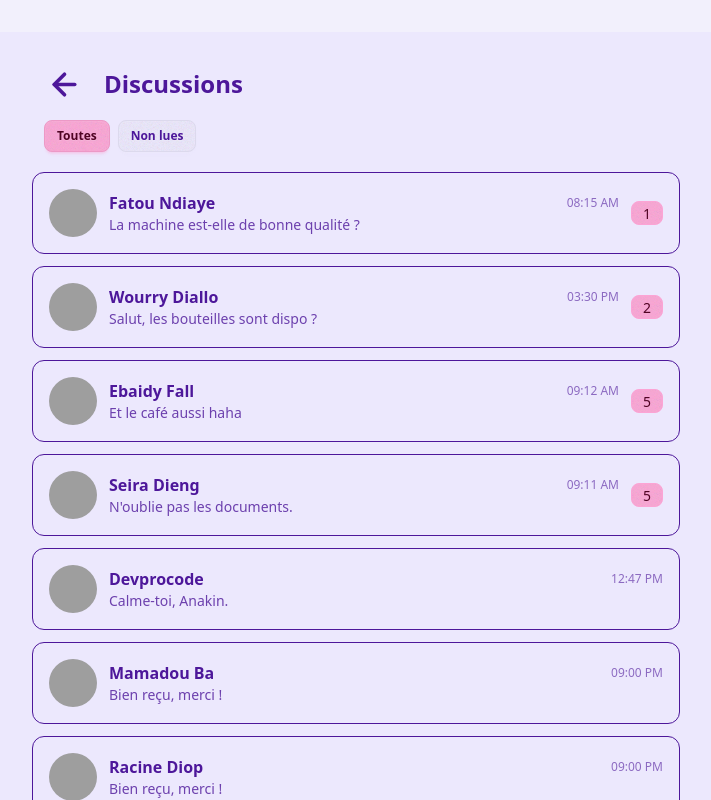
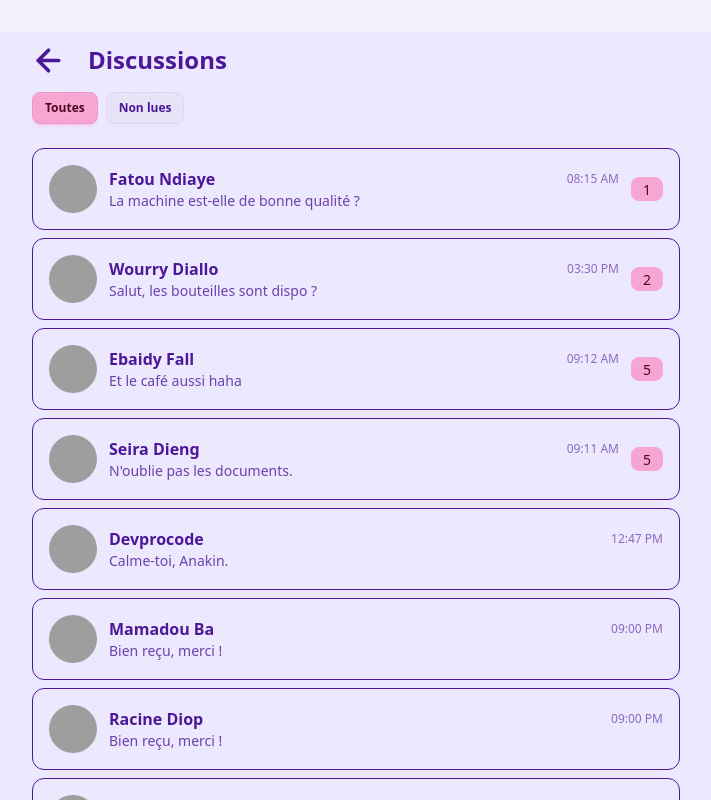
Before and after one commit to tugnodev/cc-frontend, a SvelteKit app: page /chat in a window 1280 px wide. Shown: the whole page, without its empty margins (284-995 px from the left). Built offline with nearby package versions, Linux system fonts and the light colour scheme; grey boxes are pictures that could not be loaded.

Commit message:
modification des pages chat

```diff
--- a/src/routes/chat/+page.svelte
+++ b/src/routes/chat/+page.svelte
@@ -20,20 +20,21 @@
     );
 </script>
 
-<div class="w-full flex flex-col px-3 max-w-2xl mx-auto">
-    <div class="mt-5 flex flex-col gap-1">
-        <div class="flex gap-5 p-3 items-center">
+<div class="flex flex-col h-full max-w-2xl mx-auto">
+    <div class="mt-0 flex flex-col gap-1">
+        <div class="flex gap-5 p-2 items-center">
             <button class="btn btn-ghost btn-circle" onclick={() => goto('/market/profile')}>
                 <ArrowLeft size={35} strokeWidth={2.5} />
             </button>
             <h1 class="text-2xl font-bold">Discussions</h1>
         </div>
 
-        <div class="flex gap-2 mb-4 px-3">
+        <div class="flex gap-2 mb-3 px-3">
             <button class="btn btn-sm {filter === 'all' ? 'btn-primary' : ''}" onclick={() => filter = "all"}>Toutes</button>
             <button class="btn btn-sm {filter === 'unread' ? 'btn-primary' : ''}" onclick={() => filter = "unread"}>Non lues</button>
         </div>
-
+    </div>
+    <div class="flex-1 overflow-y-auto no-scrollbar pb-20 p-3">
         {#each filteredDiscussions as d (d.id)}
             <a
                 href="/chat/{d.id}"
--- a/src/routes/chat/[slug]/+page.svelte
+++ b/src/routes/chat/[slug]/+page.svelte
@@ -30,7 +30,7 @@
 </script>
 
 {#if currentDiscussion}
-    <div class="flex flex-col h-screen max-w-2xl mx-auto">
+    <div class="flex flex-col h-full max-w-2xl mx-auto">
         <div class="flex items-center gap-4 p-4 bg-base-300/60 sticky top-0 z-10">
             <a href="/chat" class="btn btn-ghost btn-circle">
                 <ArrowLeft size={30} strokeWidth={2.5} />
@@ -43,7 +43,7 @@
             <h2 class="font-bold text-lg">{currentDiscussion.sender}</h2>
         </div>
 
-        <div class="flex-1 overflow-y-auto p-4 space-y-4 no-scrollbar">
+        <div class="flex-2 overflow-y-auto p-4 space-y-4 no-scrollbar">
             {#each currentDiscussion.messages as msg}
                 <div class="chat {msg.sender === 'me' ? 'chat-end' : 'chat-start'}">
                     <div class="chat-image avatar">
@@ -61,10 +61,10 @@
             {/each}
         </div>
 
-        <div class="p-4 bg-base-100 flex items-center gap-2">
+        <div class="p-4 bg-base-100 flex items-center gap-2 mb-12">
             <input
                 type="text"
-                placeholder="Écrivez votre message..."
+                placeholder=" Message"
                 class="input input-bordered flex-1 rounded-full"
                 bind:value={newMessageText}
                 onkeydown={(e) => e.key === 'Enter' && handleSend()}
```
